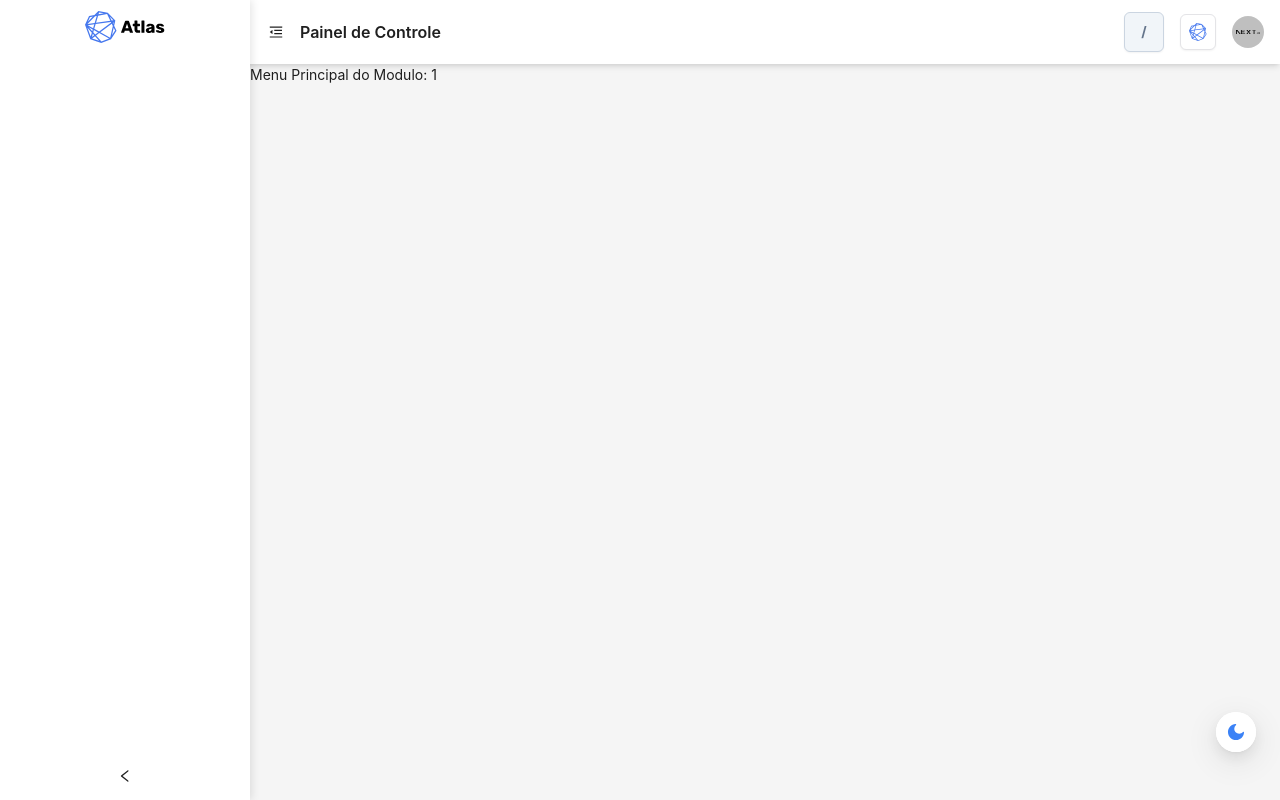
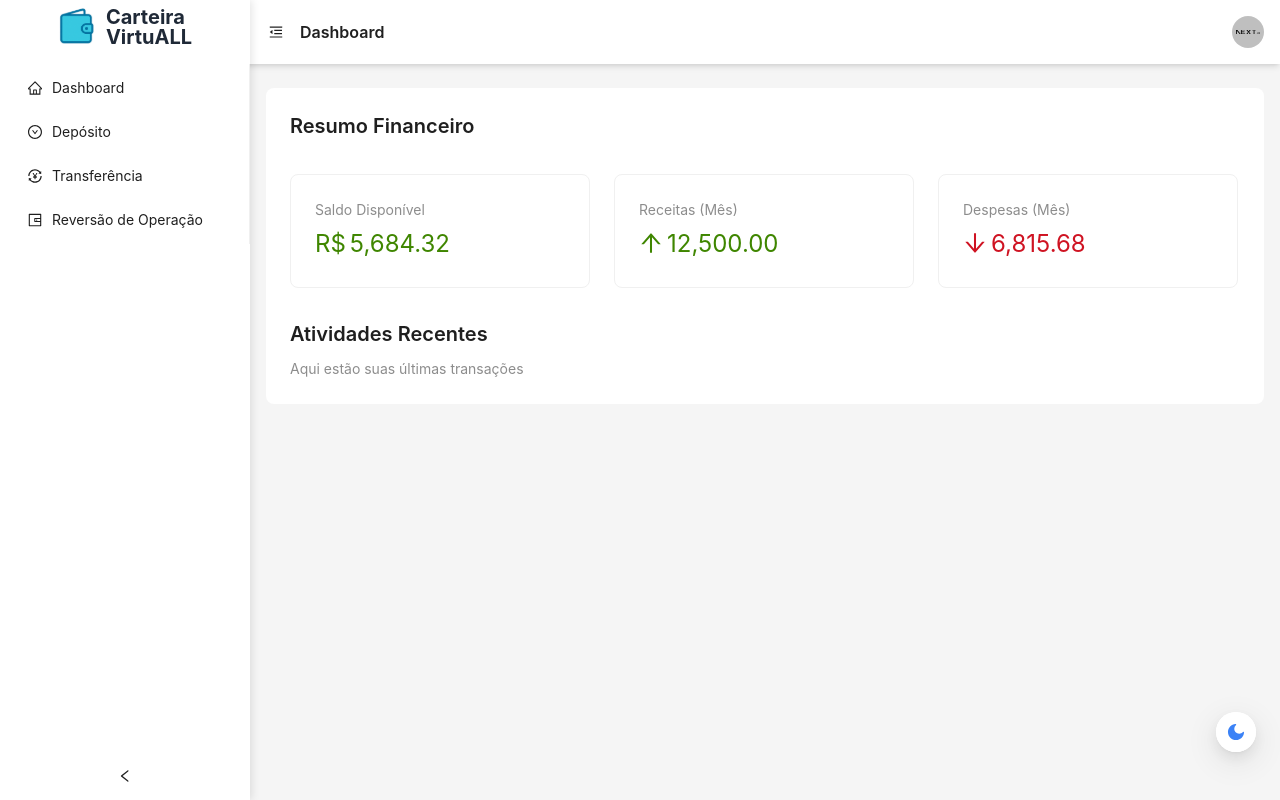
Before and after one commit to MauBoaventura/carteira-financeira, a Next.js app: page /1 in a window 1280 px wide. Built offline with nearby package versions, Linux system fonts and the light colour scheme; what @ant-design/nextjs-registry would draw is missing.

Commit message:
feat: enhance financial dashboard with statistics and recent activities

```diff
--- a/src/app/[role]/page.tsx
+++ b/src/app/[role]/page.tsx
@@ -1,14 +1,71 @@
 'use client'
 import React from 'react';
-
+import { Layout, Menu, Card, Statistic, Typography, Space, Avatar, Badge } from 'antd';
+import {
+  WalletOutlined,
+  PieChartOutlined,
+  TransactionOutlined,
+  UserOutlined,
+  BellOutlined,
+  ArrowUpOutlined,
+  ArrowDownOutlined
+} from '@ant-design/icons';
 import { useLocation } from '@/hooks/use-location';
 
+const { Header, Content, Sider } = Layout;
+const { Title, Text } = Typography;
+
 const Home = () => {
+  const { userRole, pathname } = useLocation();
 
-  const { userRole } = useLocation();
-  return <div className="flex flex-col">
-    Menu Principal do Modulo: {userRole}
-  </div>
+  return (
+    <Layout>
+      <Content style={{ margin: '24px 16px 0', overflow: 'initial' }}>
+        <div className="p-6 bg-white rounded-lg">
+          <Title level={4}>Resumo Financeiro</Title>
+
+          <Space size="large" className="mt-6">
+            <Card style={{ width: 300 }}>
+              <Statistic
+                title="Saldo Disponível"
+                value={5684.32}
+                precision={2}
+                prefix="R$"
+                valueStyle={{ color: '#3f8600' }}
+              />
+            </Card>
+
+            <Card style={{ width: 300 }}>
+              <Statistic
+                title="Receitas (Mês)"
+                value={12500}
+                precision={2}
+                valueStyle={{ color: '#3f8600' }}
+                prefix={<ArrowUpOutlined />}
+              />
+            </Card>
+
+            <Card style={{ width: 300 }}>
+              <Statistic
+                title="Despesas (Mês)"
+                value={6815.68}
+                precision={2}
+                valueStyle={{ color: '#cf1322' }}
+                prefix={<ArrowDownOutlined />}
+              />
+            </Card>
+          </Space>
+
+          <div className="mt-8">
+            <Title level={4}>Atividades Recentes</Title>
+            <Text type="secondary">Aqui estão suas últimas transações</Text>
+
+            {/* Aqui você pode adicionar uma tabela de transações recentes */}
+          </div>
+        </div>
+      </Content>
+    </Layout>
+  );
 }
 
 export default Home;
--- a/src/components/global/header/header.tsx
+++ b/src/components/global/header/header.tsx
@@ -42,12 +42,10 @@ export const Header = ({ modules }: Props) => {
             />
           )}
           <Title level={5} className="!m-0 text-blue-100">
-            Painel de Controle
+            Dashboard
           </Title>
         </Space>
         <div className="flex items-center gap-4">
-        <SearchInput />
-        <Notifications />
         <UserAvatar key="header-avatar" className="border-2 border-slate-400" />
         <ThemeToggle />
       </div>
--- a/src/components/global/sidebar/index.tsx
+++ b/src/components/global/sidebar/index.tsx
@@ -1,20 +1,20 @@
 'use client'
 import React, { useEffect, useState } from 'react';
 import {
-  AppstoreOutlined,
+  DownCircleOutlined,
   CalendarOutlined,
   LinkOutlined,
-  MailOutlined,
-  SettingOutlined,
+  TransactionOutlined,
+  WalletOutlined,
   MenuUnfoldOutlined,
-  MenuFoldOutlined, StarOutlined
+  MenuFoldOutlined,
+  HomeOutlined,
 } from '@ant-design/icons';
-import { Button, Divider, Drawer, Flex, Menu, Switch } from 'antd';
-import type { MenuProps, MenuTheme } from 'antd/es/menu';
+import { Drawer, Menu } from 'antd';
+import type { MenuProps } from 'antd/es/menu';
 import { useTheme } from 'next-themes';
-import { IApiResponse, IMenuItem } from '@/interfaces/global';
+import { IMenuItem } from '@/interfaces/global';
 import Link from 'next/link';
-import { useLocation } from '@/hooks/use-location';
 import Sider from 'antd/es/layout/Sider';
 import { useConfiguracao } from '@/providers/configuracao-provider/configuracao-provider';
 import Image from 'next/image';
@@ -25,29 +25,11 @@ export type MenuItem = Required<MenuProps>['items'][number];
 
 // Mapeamento de ícones
 export const iconMap: Record<string, React.ReactNode> = {
-  StarOutlined: <StarOutlined />,
-  MailOutlined: <MailOutlined />,
-  CalendarOutlined: <CalendarOutlined />,
-  SettingOutlined: <SettingOutlined />,
-  LinkOutlined: <LinkOutlined />,
-  AppstoreOutlined: <AppstoreOutlined />,
-  MenuUnfoldOutlined: <MenuUnfoldOutlined />,
-  MenuFoldOutlined: <MenuFoldOutlined />,
+  HomeOutlined: <HomeOutlined />,
+  TransactionOutlined: <TransactionOutlined />,
+  WalletOutlined: <WalletOutlined />,
+  DownCircleOutlined: <DownCircleOutlined />,
 };
-const findItem = (items: IMenuItem[], key: string): IMenuItem | undefined => {
-  for (const item of items) {
-    if (item.key === key) {
-      return item;
-    }
-    if (item.children) {
-      const found = findItem(item.children, key);
-      if (found) {
-        return found;
-      }
-    }
-  }
-  return undefined;
-}
 
 const SideBar = () => {
   const { isMobile, mobileMenuVisible, setMobileMenuVisible } = useDeviceType();
@@ -55,7 +37,6 @@ const SideBar = () => {
   const [items, setItems] = useState<MenuItem[]>([])
   const { theme } = useTheme()
   const { collapsedSidebar, setCollapsedSidebar } = useConfiguracao();
-  const { userRole} = useLocation();
   // Função para criar links ou rótulos
   const createLabel = (label: string, path?: string) => {
     if (path) {
@@ -66,7 +47,7 @@ const SideBar = () => {
           </a>
         );
       }
-      return <Link href={`/${userRole}${path}`}>{label}</Link>;
+      return <Link href={`${path}`}>{label}</Link>;
     }
     return label;
   };
@@ -76,7 +57,7 @@ const SideBar = () => {
     const { key, icon, label, children, path } = apiItem;
     return {
       key: `sidebar-${key}`,
-      icon: path ? <Link href={`/${userRole}${path}`}>{icon && iconMap[icon]}</Link> : icon ? iconMap[icon] || null : null,
+      icon: path ? <Link href={`/${path}`}>{icon && iconMap[icon]}</Link> : icon ? iconMap[icon] || null : null,
       label: createLabel(label, path),
       children: children?.map(mapApiToMenuItem),
     } as MenuItem;
@@ -86,6 +67,32 @@ const SideBar = () => {
     setMounted(true)
   }, [])
 
+  useEffect(() => {
+    const menuItems: MenuItem[] = [
+      {
+        key: 'Dashboard',
+        icon: iconMap['HomeOutlined'],
+        label: createLabel('Dashboard', '/'),
+      },
+      {
+        key: 'deposit',
+        icon: iconMap['DownCircleOutlined'],
+        label: createLabel('Depósito', '/deposit'),
+      },
+      {
+        key: 'transfer',
+        icon: iconMap['TransactionOutlined'],
+        label: createLabel('Transferência', '/transfer'),
+      },
+      {
+        key: 'reverse',
+        icon: iconMap['WalletOutlined'],
+        label: createLabel('Reversão de Operação', '/reverse'),
+      },
+    ];
+
+    setItems(menuItems);
+  }, []);
 
   if (!mounted) {
     return null
@@ -106,22 +113,27 @@ const SideBar = () => {
         >
           <div className="p-4 flex items-center justify-center h-16">
             {!collapsedSidebar ? (
-              <Title level={4} className="m-0 text-blue-900 flex items-center gap-2">
+              <Title level={4} className="m-0 text-gray-800 flex items-center gap-2 !transition-all duration-200">
                 <Link href="/">
-                  <Image
-                  src="/assets/icon-atlas.svg"
-                  alt="Next.js logo"
-                  width={80}
-                  height={38}
-                  priority
-                  />
+                  <div className="flex flex-row gap-2 leading-5 ">
+                    <Image
+                      src="/assets/icon-carteira.svg"
+                      alt="Next.js logo"
+                      width={40}
+                      height={38}
+                      priority
+                    />
+                    <div className="flex flex-col">
+                      <span className="text-gray-800 font-bold">Carteira</span>
+                      <span className="text-gray-800 font-bold">VirtuALL</span>
+                    </div>
+                  </div>
                 </Link>
               </Title>
             ) : (
               <Link href="/">
                 <Image
-                  // className="dark:invert"
-                  src="/assets/logo-atlas.svg"
+                  src="/assets/icon-carteira.svg"
                   alt="Next.js logo"
                   width={80}
                   height={38}
```
Also changed, not shown: public/assets/icon-carteira.svg (added), public/assets/logo-carteira.svg (added).
